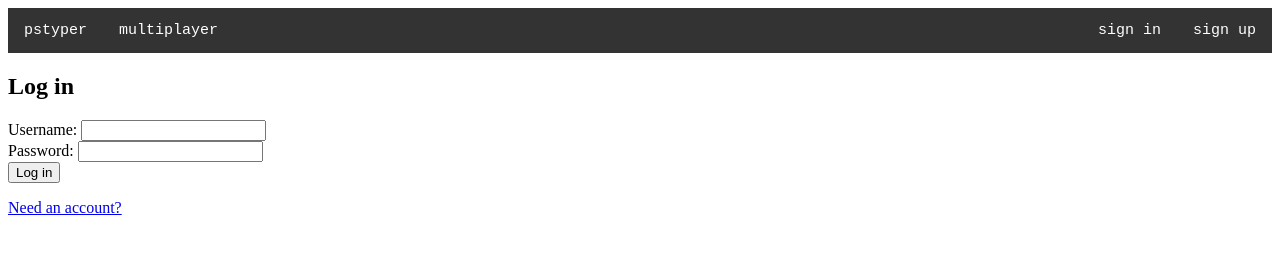
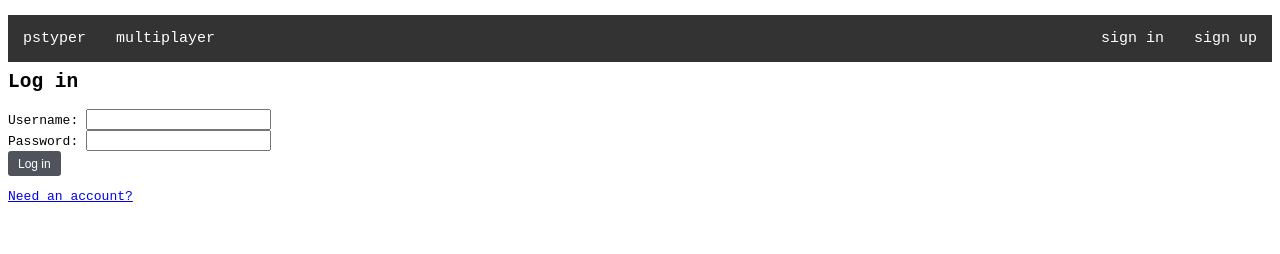
Before and after one commit to paulllee/pstyper, a website: page public/login.html in a window 1280 px wide. Drawn offline with Linux system fonts and the light colour scheme.

Commit message:
added sticky navbar - button css

```diff
--- a/public/login.html
+++ b/public/login.html
@@ -2,18 +2,20 @@
 <html>
 <head>
 	<meta charset="utf-8">
-	<link rel="stylesheet" href="navbar.css">
+	<link rel="stylesheet" href="styles.css">
+	<!-- <img src="resources/img/logo-white.png" alt="SAPLSEGS logo" class="logo"> -->
 	<title>Log in</title>
 </head>
 <body>
-<nav class="navbar">
-	<div class="row">
-			<!-- <img src="resources/img/logo-white.png" alt="SAPLSEGS logo" class="logo"> -->
+	<nav class="navbar" id="navbar">
+		<div class="row" id="row">
 			<ul class="main-nav js--main-nav">
 				<li><a href="index.html">pstyper</a></li>
 				<li><a href="multi.html">multiplayer</a></li>
+				<div class="sign" id="sign">
 					<li style="float:right"><a href="create.html">sign up</a></li>
 					<li style="float:right"><a href="login.html">sign in</a></li>
+				</div>
 			</ul>
 		</div>
 	</nav>
@@ -32,7 +34,7 @@
 		</div>
 	</div>
 
-<button id="login">Log in</button>
+	<button class="login" id="login">Log in</button>
 
 	<p><a href="create.html">Need an account?</a></p>
 
--- a/public/multi.js
+++ b/public/multi.js
@@ -97,7 +97,7 @@ function createStartButton() {
     let button = document.createElement("button");
     button.classList.add("start");
     button.setAttribute("id", "start");
-    button.innerText = "start game!";
+    button.innerText = "start game for lobby";
     buttonDiv.append(button);
     const startButton = document.getElementById("start");
     startButton.addEventListener("click", () => {
--- a/public/navbar.css
+++ b/public/navbar.css
@@ -24,9 +24,3 @@ li a {
 li a:hover {
   background-color: #111;
 }
-
-.logo {
-  width: 100%;
-  width: 40px;
-  height: 40px;
-}
--- a/public/styles.css
+++ b/public/styles.css
@@ -1,3 +1,7 @@
+body {
+  font-family: monospace;
+}
+
 .main-game {
   display: flex;
   justify-content: center;
@@ -5,7 +9,6 @@
   flex-direction: column;
   position: relative;
   min-height: 100vh;
-  font-family: monospace;
   font-size: 20px;
   margin-left: 15%;
   margin-right: 15%;
@@ -60,8 +63,6 @@ textarea {
   font-size: 15px;
 }
 
-/* temp styling for table */
-
 table {
   font-size: 15px;
   border-collapse: collapse;
@@ -71,6 +72,12 @@ th,
 td {
   border: 1px solid black;
   padding: 10px;
+}
+
+nav {
+  position: sticky;
+  top: 15px;
+  font-size: 15px;
 }
 
 ul {
@@ -89,7 +96,7 @@ li a {
   display: block;
   color: white;
   text-align: center;
-  padding: 14px 16px;
+  padding: 15px 15px;
   text-decoration: none;
 }
 
@@ -97,8 +104,17 @@ li a {
 li a:hover {
   background-color: #111;
 }
-/* for button!
-.start {
 
+.start, .login, .create {
+  display: inline-block;
+  outline: none;
+  cursor: pointer;
+  border-radius: 3px;
+  font-size: 12px;
+  padding: 2px 10px;
+  min-width: 10px;
+  min-height: 25px;
+  border: none;
+  color: #fff;
+  background-color: #4f545c;
 }
-*/
```
Also changed, not shown: public/create.html (+7 -6 lines), public/index.html (+7 -6 lines), public/multi.html (+7 -6 lines). Lines whose indentation alone changed are shown as unchanged.
